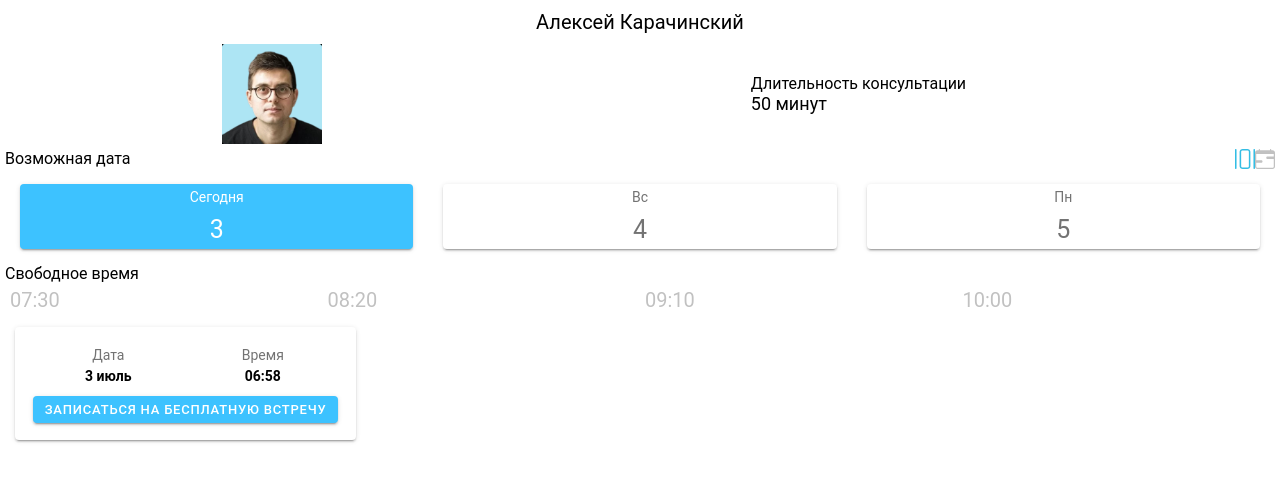
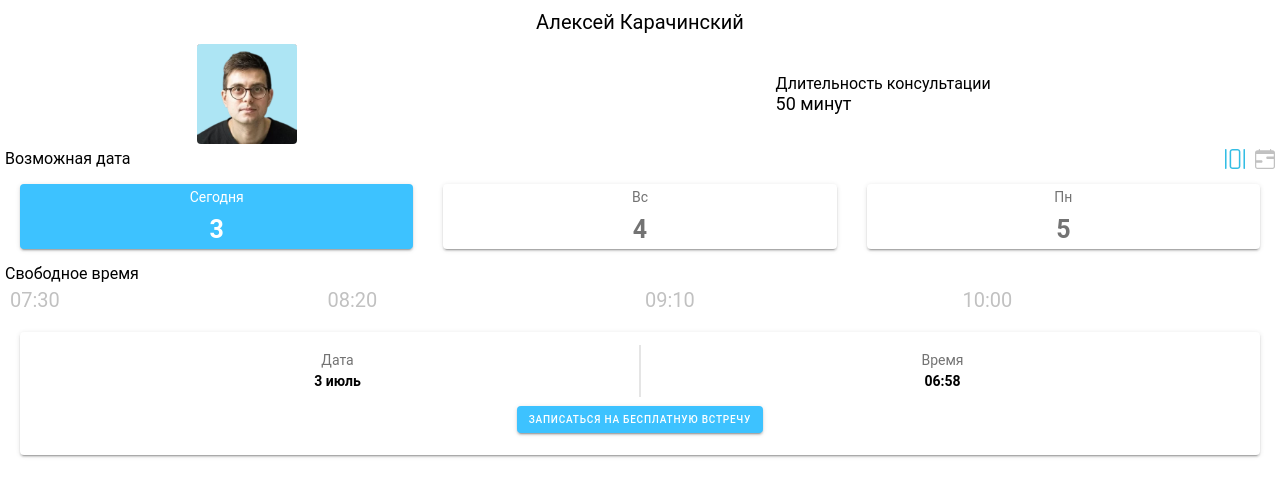
Before and after one commit to Danil-Kolmahin/first-app, a React (Create React App) app: page / in a window 1280 px wide. Shown: the top 496 px of the page. Built offline with nearby package versions, Linux system fonts and the light colour scheme; no server answers; the database is empty.

Commit message:
Refactoring styles

```diff
--- /dev/null
+++ b/src/App.css
@@ -0,0 +1,5 @@
+@import url('https://fonts.googleapis.com/css2?family=Montserrat:wght@400;600;700&display=swap');
+
+.App {
+    font-family: 'Montserrat', sans-serif;
+}
--- a/src/App.tsx
+++ b/src/App.tsx
@@ -30,6 +30,7 @@ import { changeFullySelectedTime } from './redux/signReducer'
 import { getFullySelectedTime } from './redux/signSelector'
 import { getMonthName, nextCons, parseTime } from './common/functions'
 import { change, get } from './firebase/firebase'
+import './App.css'
 
 
 const App: React.FC = () => {
@@ -47,17 +48,18 @@ const App: React.FC = () => {
     })
   }, [setTime])
 
-  return <IonApp>
+  return <IonApp className='App'>
     <IonContent>
       <IonGrid>
         <UserHeader />
         <FreeDays {...{ selectedTime, curTime, setSelectedTime }} />
         <FreeHours {...{ selectedTime, curTime, setSelectedTime }} />
-        <IonRow>
+        <IonRow className='ion-text-center'>
+          <IonCol>
             <IonCard>
               <IonCardContent>
                 <IonRow className='ion-text-center'>
-                <IonCol>
+                  <IonCol style={{ borderRight: '2px solid #E5E5E5' }}>
                     <div>Дата</div>
                     <div style={{ fontWeight: 700, color: 'black' }}>
                       {fullySelectedTime.getDate() + ' ' + getMonthName(fullySelectedTime)}
@@ -70,7 +72,8 @@ const App: React.FC = () => {
                     </div>
                   </IonCol>
                 </IonRow>
-              <IonRow>
+                <IonRow className='ion-text-center'>
+                  <IonCol>
                     <IonButton size='small' color='secondary'
                                onClick={() => {
                                  change(selectedTime.toString()).then(() => {
@@ -80,11 +83,13 @@ const App: React.FC = () => {
                                  })
                                }}
                     >
-                  ЗАПИСАТЬСЯ НА БЕСПЛАТНУЮ ВСТРЕЧУ
+                      <div style={{ fontSize: '10px' }}>ЗАПИСАТЬСЯ НА БЕСПЛАТНУЮ ВСТРЕЧУ</div>
                     </IonButton>
+                  </IonCol>
                 </IonRow>
               </IonCardContent>
             </IonCard>
+          </IonCol>
         </IonRow>
       </IonGrid>
     </IonContent>
--- a/src/components/FreeDays.tsx
+++ b/src/components/FreeDays.tsx
@@ -17,7 +17,7 @@ export const FreeDays: React.FC<FreeDaysProps> = ({ selectedTime, curTime, setSe
     <IonRow class='ion-justify-content-between'>
       <IonRow>Возможная дата</IonRow>
       <IonRow>
-        <IonImg src={firstMode} />
+        <IonImg src={firstMode} style={{ marginRight: '10px' }}/>
         <IonImg src={secondMode} />
       </IonRow>
     </IonRow>
@@ -38,7 +38,7 @@ export const FreeDays: React.FC<FreeDaysProps> = ({ selectedTime, curTime, setSe
                 {obj.dayOfWeek}
               </IonCol></IonRow>
               <IonRow className='ion-text-center'><IonCol>
-                <span style={{ fontSize: '25px' }}>{obj.number}</span>
+                <span style={{ fontSize: '25px', fontWeight: 700 }}>{obj.number}</span>
               </IonCol></IonRow>
             </IonCard>
           </IonCol>,
--- a/src/components/UserHeader.css
+++ b/src/components/UserHeader.css
@@ -1,25 +1,4 @@
-/*@import url('https://fonts.googleapis.com/css2?family=Montserrat&display=swap');*/
-
-/*.user-name {*/
-/*    font-family: Montserrat, serif;*/
-/*    font-size: 18px;*/
-/*    font-style: normal;*/
-/*    font-weight: 700;*/
-/*    line-height: 24px;*/
-/*    letter-spacing: 0;*/
-/*    text-align: center;*/
-/*}*/
-
-/*.downText {*/
-/*    font-family: Montserrat, serif;*/
-/*    font-size: 16px;*/
-/*    font-style: normal;*/
-/*    font-weight: 600;*/
-/*    line-height: 24px;*/
-/*}*/
-
-/*.photo {*/
-/*    height: 144px;*/
-/*    width: 144px;*/
-/*    !*border-radius: 20px;*!*/
-/*}*/
+.IonImg {
+    border-radius: 4px !important;
+    overflow: hidden;
+}
--- a/src/components/UserHeader.tsx
+++ b/src/components/UserHeader.tsx
@@ -13,8 +13,8 @@ export const UserHeader: React.FC = () => {
       </IonCol>
     </IonRow>
     <IonRow class='ion-justify-content-evenly ion-align-items-center'>
-      <IonCol size='3'>
-        <IonImg src={img} style={{ maxWidth: 100, borderRadius: '20px' }} />
+      <IonCol size='3.7'>
+        <IonImg className='IonImg' src={img} style={{ maxWidth: 100 }} />
       </IonCol>
       <IonCol size='3'>
         <IonRow>
```
Lines whose indentation alone changed are shown as unchanged.
